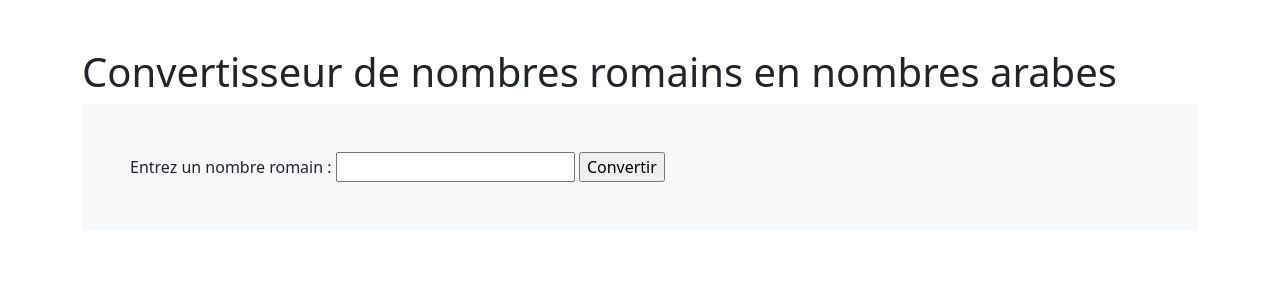
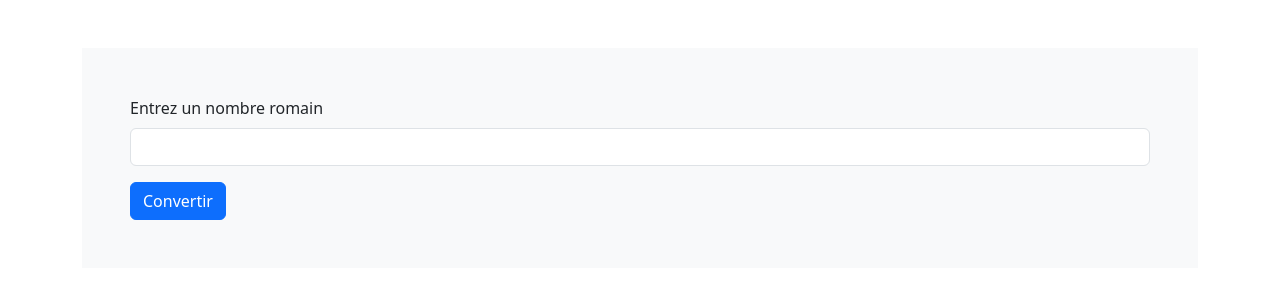
Before and after one commit to amandaelfassy1/kataroman, a PHP site: page /index2.php in a window 1280 px wide. Shown: the part 56-356 px from the top of the page. Run offline with PHP 8.4, Linux system fonts and the light colour scheme.

Commit message:
modif css

```diff
--- a/index2.php
+++ b/index2.php
@@ -7,11 +7,11 @@
 <body>
     <?php include 'nav.html';?>
     <div class="container pt-5">
-        <h1>Convertisseur de nombres romains en nombres arabes</h1>
         <div class="mb-3 p-5 bg-light">
             <form action="" method="post">
-                Entrez un nombre romain : <input type="text" name="romanNumber">
-                <input type="submit" value="Convertir">
+                <label class="form-label">Entrez un nombre romain</label>
+                <input type="text" class="form-control" name="romanNumber">
+                <input type="submit" class="mt-3 btn btn-primary" value="Convertir">
             </form>
         <div>
     <div>
```
